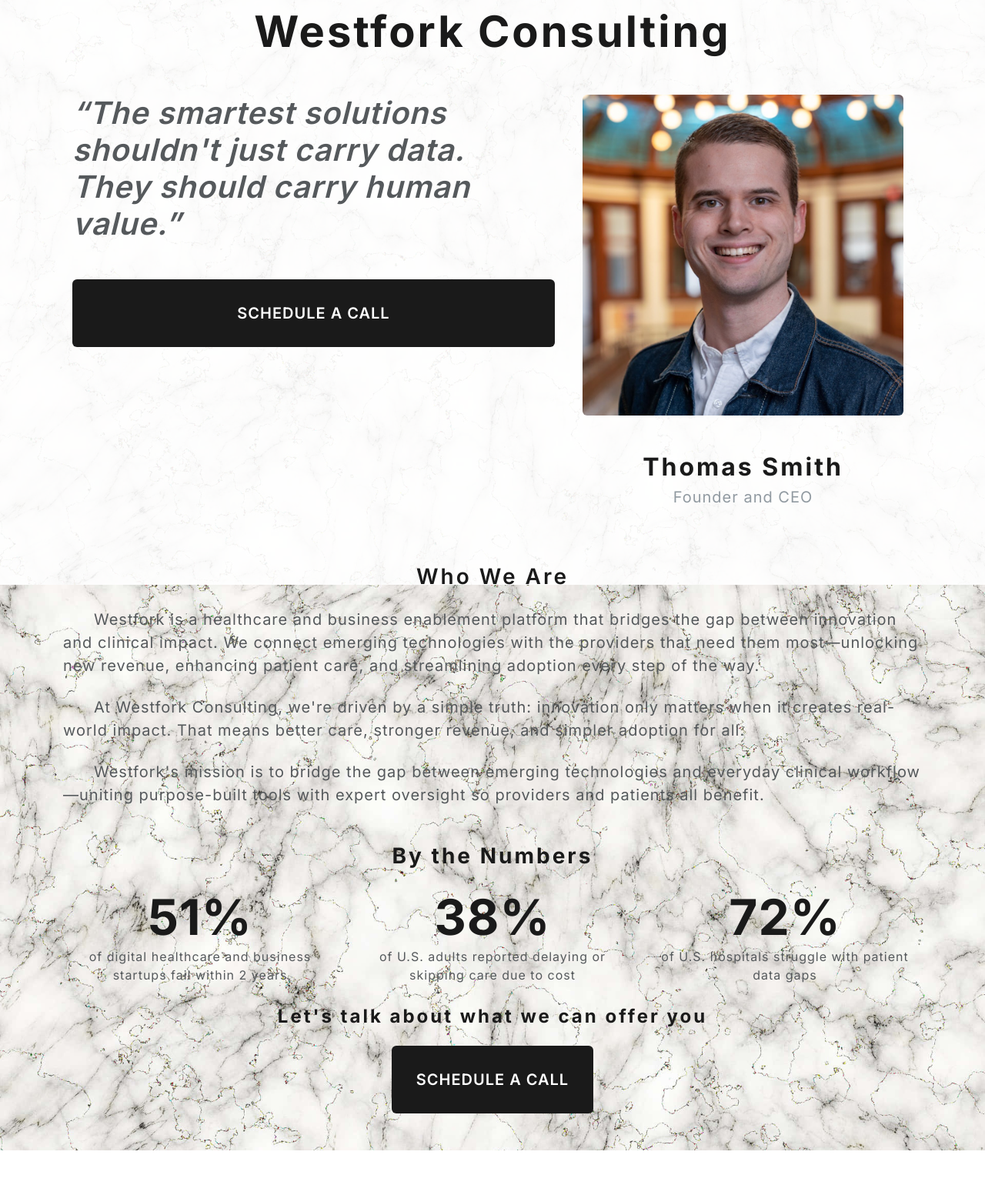
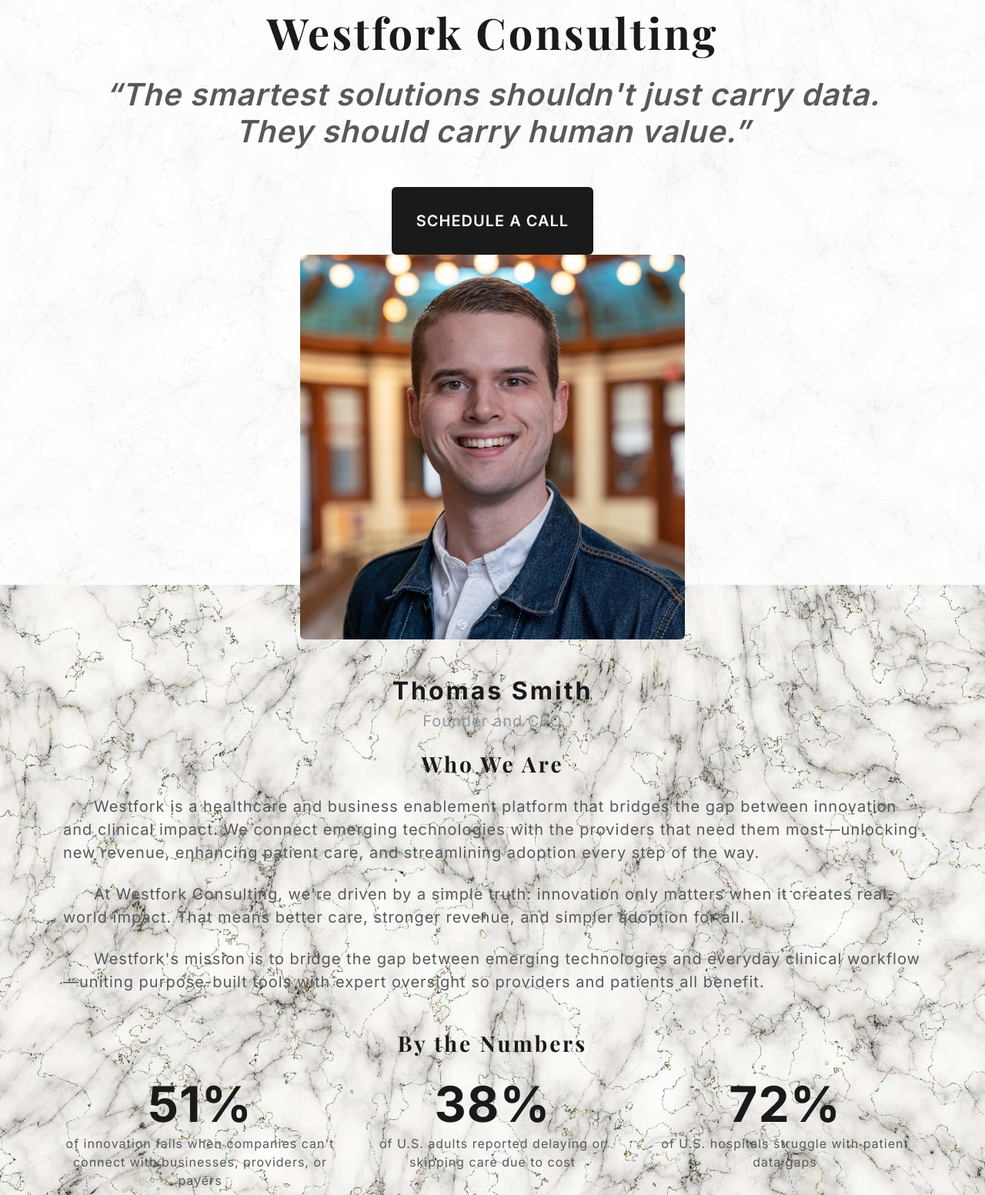
Before and after one commit to arnewport/sales-site-two, a plain HTML site: page index.html in a window 1280 px wide. Shown: the part 40-1593 px from the top of the page at 77% size. Before the commit the page ends 1535 px from the top, so only its background shows below. Drawn offline with nearby package versions, Linux system fonts and the light colour scheme.

Commit message:
simplified top half

```diff
--- a/index.html
+++ b/index.html
@@ -8,19 +8,14 @@
     <link rel="preconnect" href="https://fonts.googleapis.com">
     <link rel="preconnect" href="https://fonts.gstatic.com" crossorigin>
     <link href="https://fonts.googleapis.com/css2?family=Inter:wght@400;600;700&display=swap" rel="stylesheet">
+    <link href="https://fonts.googleapis.com/css2?family=Playfair+Display:wght@400;600;700&display=swap" rel="stylesheet">
     <link rel="stylesheet" href="style.css">
 </head>
 <body>
     <section class="py-5 text-center">
         <div class="container">
             <h1 class="display-4 fw-bold mb-4">Westfork Consulting</h1>
-
-<div class="container my-5">
-    <div class="row align-items-stretch">
-
-            <div class="col-md-7 d-flex flex-column justify-content-between h-100">
-
-                <blockquote class="blockquote text-start mb-5">
+                <blockquote class="blockquote mb-5">
                     <p class="display-6 fw-semibold fst-italic">
                         “The smartest solutions shouldn't just carry data.
                         <br>
@@ -32,10 +27,6 @@
                     Schedule a Call
                 </a>
 
-            </div>
-
-            <div class="col-md-5 text-center">
-
                 <div class="container" style="min-width: 250px;">
                     <img src="portrait.png" alt="headshot" class="img-fluid rounded mb-4">
                     <div class="text-center my-4">
@@ -44,15 +35,7 @@
                     </div>
                 </div>
 
-            </div>
-
-    </div>
-</div>
-
-            <!-- <blockquote class="blockquote mb-5">
-            <p class="fs-5 fw-bold">"The biggest risk for business leaders today is taking no risk."</p>
-            </blockquote> -->
-            <h2 class="h2 mb-4">Who We Are</h2>
+            <h2 class="h2 fw-bold mb-4">Who We Are</h2>
             <p class="lead mb-4 text-start" style="text-indent: 2em;">
             Westfork is a healthcare and business enablement platform that bridges the gap between innovation and clinical impact.
             We connect emerging technologies with the providers that need them most—unlocking new revenue, enhancing patient care, and streamlining adoption every step of the way.
@@ -68,10 +51,7 @@
             <div class="row text-center">
                 <div class="col-md-4 mb-4">
                     <div class="display-3 fw-bold text-primary">51%</div>
-                    <p class="fs-5 mb-1">of digital healthcare and business startups fail within 2 years</p>
-                    <!-- <p class="text-muted fst-italic small">
-                    Innovation fails when companies can't connect with businesses, providers, or payers.
-                    </p> -->
+                    <p class="fs-5 mb-1">of innovation fails when companies can't connect with businesses, providers, or payers</p>
                 </div>
                 <div class="col-md-4 mb-4">
                     <div class="display-3 fw-bold text-primary">38%</div>
@@ -82,7 +62,7 @@
                     <p class="fs-5 mb-0">of U.S. hospitals struggle with patient data gaps</p>
                 </div>
             </div>
-            <h3 class="h3 fw-bold mb-4">Let's talk about what we can offer you</h2>
+            <h3 class="h3 fw-bold mb-4">The biggest risk for business leaders today is taking no risk</h2>
             <a href="https://calendly.com/anewport-zj9w/30min" target="_blank" rel="noopener noreferrer" class="btn btn-primary btn-lg fs-4 rounded">
             Schedule a Call
             </a>
--- a/style.css
+++ b/style.css
@@ -1,5 +1,9 @@
 * {
   font-family: 'Inter', sans-serif !important;
+}
+
+h1, h2, h3 {
+  font-family: 'Playfair Display', serif !important;
 }
 
 body {
```
